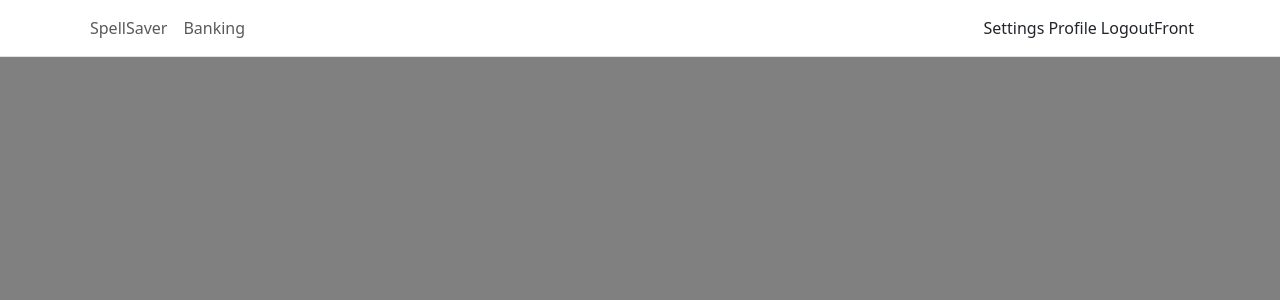
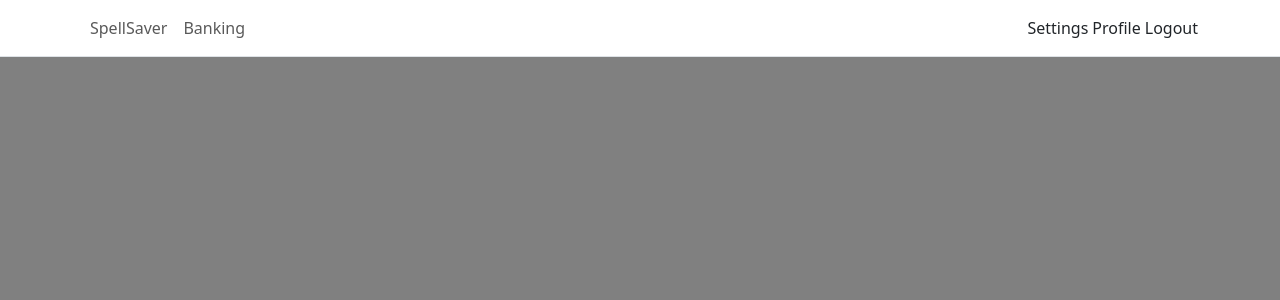
Before and after one commit to lest9540/CSCI3308-GroupProject-011-3, a Node server app: page /front in a window 1280 px wide. Shown: the top 300 px of the page. Run offline with Node 20, Linux system fonts and the light colour scheme; some libraries are stand-ins or nearby versions.

Commit message:
Navigation bar update, about to format html

```diff
--- a/ProjectSourceCode/views/partials/nav.hbs
+++ b/ProjectSourceCode/views/partials/nav.hbs
@@ -34,12 +34,6 @@
          <!-- TODO: For Logout, add a <a> tag with an attribute href to call the '/logout API -->
          <a class="nav-link" href="/logout">Logout</a>
        </div>
-
-       <!-- front_page branch, link to front page-->
-       <div class="nav-item me-1">
-        <a class="nav-link" href="/front">Front</a>
-       </div>
-
      </div>
    </div>
  </nav>
```
